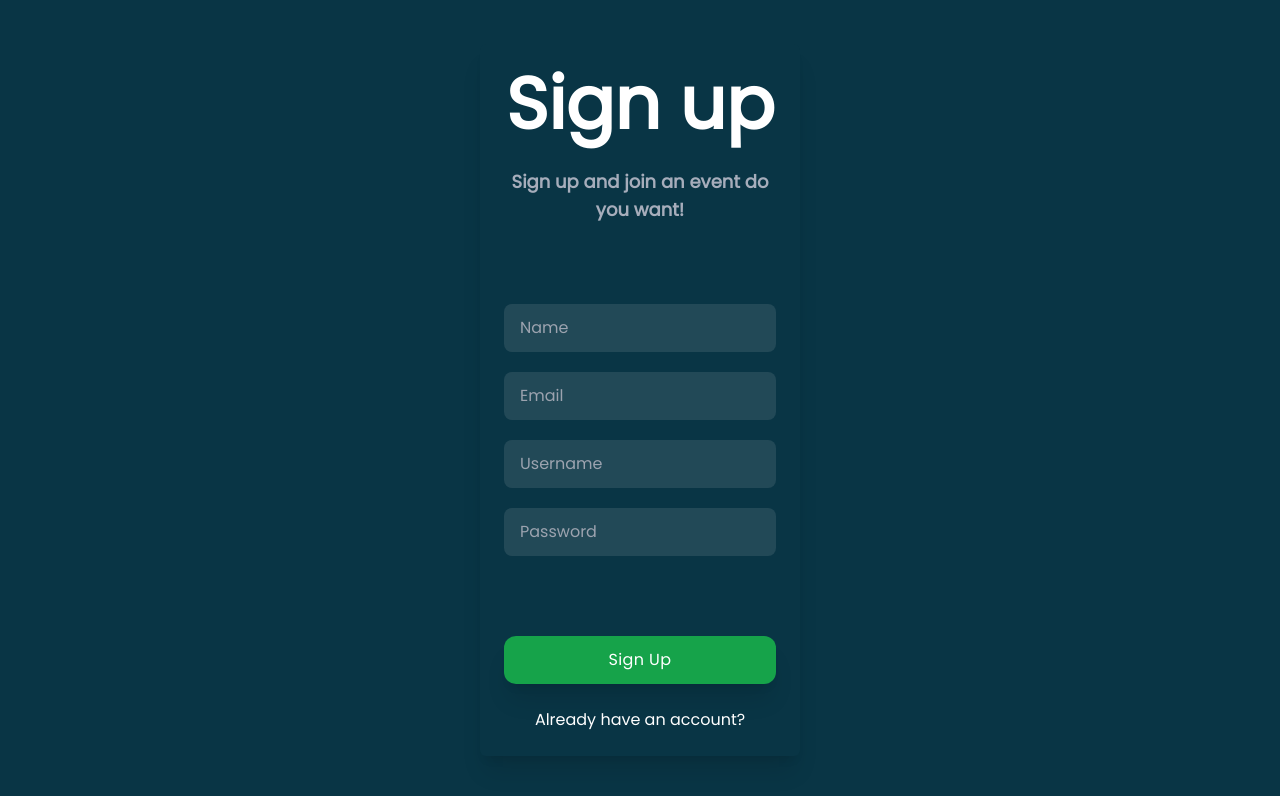
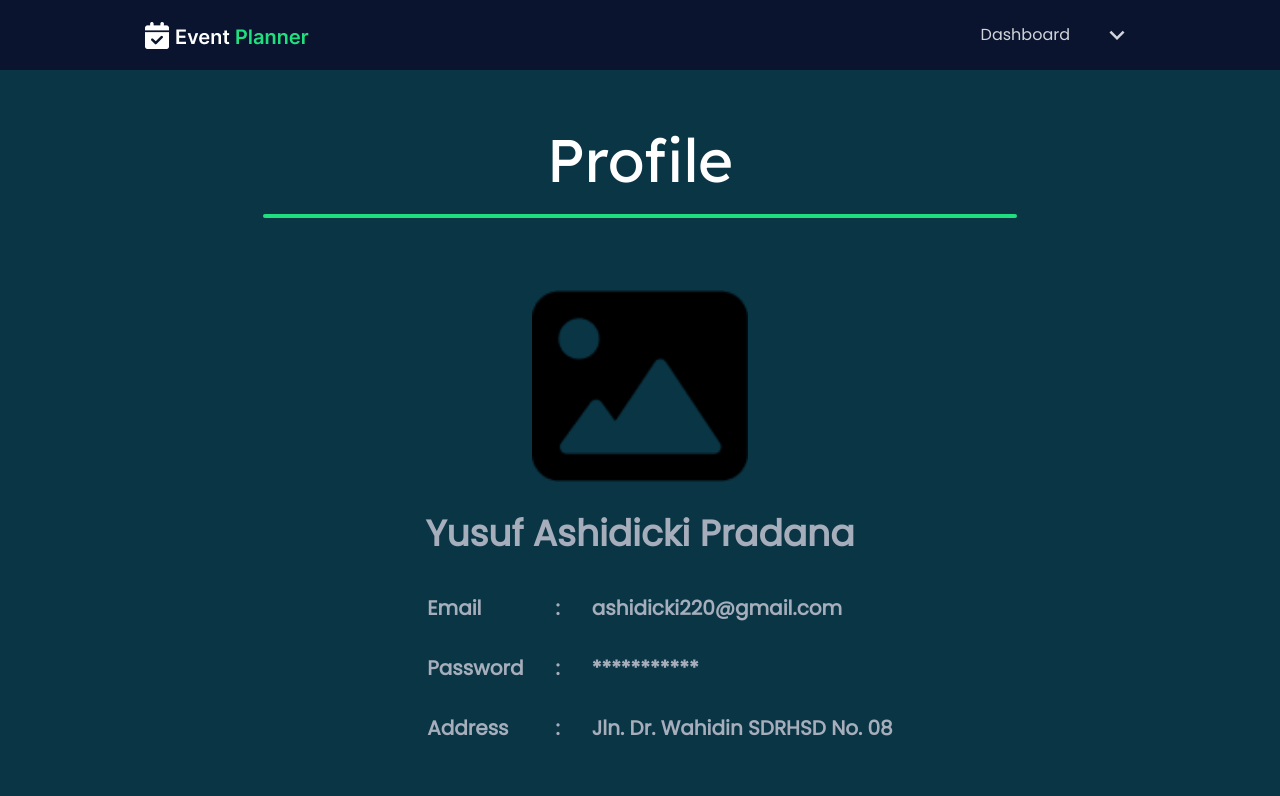
Before and after one commit to ALTA-PROJECT3-GROUP3/EventPlanningApp-FE, a React (Vite) app: page / in a window 1280 px wide. Shown: the top 796 px of the page. Built offline with nearby package versions, Linux system fonts and the light colour scheme.

Commit message:
slicing: profile

```diff
--- a/src/main.tsx
+++ b/src/main.tsx
@@ -1,6 +1,6 @@
 import React from "react";
 import ReactDOM from "react-dom/client";
-import App from "./pages/auth/Register";
+import App from "./pages/Profile";
 import "./styles/index.css";
 
 ReactDOM.createRoot(document.getElementById("root") as HTMLElement).render(
--- /dev/null
+++ b/src/pages/Profile.tsx
@@ -0,0 +1,144 @@
+import React from "react";
+
+import image from "/defaultImg.png";
+import Layout from "../components/Layout";
+
+const Profile = () => {
+  return (
+    <Layout>
+      <div className="max-h-[200vh] py-12 flex flex-col items-center w-full">
+        <p className="font-['Lexend_Deca'] text-6xl text-white">Profile</p>
+        <hr className="w-[60%] h-1 mx-auto my-6 bg-[#20DF7F] border-0 rounded" />
+        <figure className="mt-12">
+          <img src={image} alt="img" className="h-48" />
+        </figure>
+        <div>
+          <p className="text-4xl font-bold text-center mt-8">
+            Yusuf Ashidicki Pradana
+          </p>
+        </div>
+        <div className="overflow-x-auto ms-10 mt-6">
+          <table className="table w-full font-bold text-xl">
+            <tr>
+              <td>Email</td>
+              <td>:</td>
+              <td>ashidicki220@gmail.com</td>
+            </tr>
+            <tr>
+              <td>Password</td>
+              <td>:</td>
+              <td>***********</td>
+            </tr>
+            <tr>
+              <td>Address</td>
+              <td>:</td>
+              <td>Jln. Dr. Wahidin SDRHSD No. 08</td>
+            </tr>
+          </table>
+        </div>
+        <div className="flex justify-center w-full">
+          <label
+            htmlFor="my-modal-3"
+            className="py-2 px-14 mt-10 tracking-wide text-white transition-colors duration-200 transform bg-green-600 rounded-xl shadow-xl hover:bg-green-800 focus:outline-none focus:bg-black-600 text-2xl"
+          >
+            Edit
+          </label>
+        </div>
+
+        {/* <input type="checkbox" id="my-modal-3" className="modal-toggle" />
+        <div className="modal">
+          <div className="modal-box relative bg-white max-w-[40rem] hero min-h-[91%]">
+            <label
+              htmlFor="my-modal-3"
+              className="btn btn-sm btn-circle absolute right-[1rem] top-[-11px]"
+            >
+              ✕
+            </label>
+            <div className="hero-content flex-col lg:flex-row">
+              <div className="p-5 lg:w-full mt-5">
+                <form className="flex flex-col justify-center items-center">
+                  <div className="bg-cover bg-center w-32 h-32 -mt-16 rounded-full border-4 border-white profil-content"></div>
+                  <label className="block font-medium text-gray-700">
+                    Choose Photo
+                  </label>
+                  <input
+                    type="file"
+                    className="file-input max-w-xs bg-white"
+                    placeholder="Choose Photo"
+                  />
+                  <input
+                    type="email"
+                    placeholder="Email Address"
+                    className=" border-2 border-slate-300 input w-full max-w-md bg-white m-2"
+                  />
+                  <input
+                    type="text"
+                    placeholder="Name"
+                    className=" border-2 border-slate-300 input w-full max-w-md bg-white m-2 "
+                  />
+                  <input
+                    type="password"
+                    placeholder="Create Password"
+                    className=" border-2 border-slate-300 input w-full max-w-md bg-white m-2 "
+                  />
+                  <input
+                    type="text"
+                    placeholder="Address"
+                    className=" border-2 border-slate-300 input w-full max-w-md bg-white m-2 "
+                  />
+                  <button className="btn w-full m-3 wfu">Save Changes</button>
+                </form>
+              </div>
+            </div>
+          </div>
+        </div> */}
+
+        <input type="checkbox" id="my-modal-3" className="modal-toggle" />
+        <div className="modal">
+          <div className="modal-box relative max-w-screen-sm bg-[#c8dac5] py-9">
+            <label
+              htmlFor="my-modal-3"
+              className="btn btn-sm btn-circle absolute right-2 top-2"
+            >
+              ✕
+            </label>
+            <form className="flex flex-col justify-center items-center">
+              <figure className="my-4">
+                <img src={image} alt="img" className="h-48" />
+              </figure>
+              <input
+                type="file"
+                className="file-input w-[16.6rem] bg-[#b0c0ad] text-white my-5"
+              />
+              <input
+                type="email"
+                placeholder="Email"
+                className="input w-11/12 bg-slate-200 text-black font-semibold my-3"
+              />
+              <input
+                type="text"
+                placeholder="Full Name"
+                className="input w-11/12 bg-slate-200 text-black font-semibold m-3"
+              />
+              <input
+                type="password"
+                placeholder="Password"
+                className="input w-11/12 bg-slate-200 text-black font-semibold m-3"
+              />
+              <input
+                type="text"
+                placeholder="Address"
+                className="input w-11/12 bg-slate-200 text-black font-semibold m-3"
+              />
+              <button className="w-11/12 py-3 mt-6 tracking-wide text-white transition-colors duration-200 transform bg-green-600 rounded-xl shadow-xl hover:bg-green-800 focus:outline-none focus:bg-black-600">
+                Save Changes
+              </button>
+            </form>
+          </div>
+        </div>
+      </div>
+    </Layout>
+  );
+};
+
+export default Profile;
--- a/src/styles/index.css
+++ b/src/styles/index.css
@@ -8,3 +8,7 @@ body {
   font-family: "Lexend Deca", sans-serif;
   font-family: "Poppins", sans-serif;
 }
+
+.profil-image {
+  background-image: url("../defaultImg.png");
+}
```
